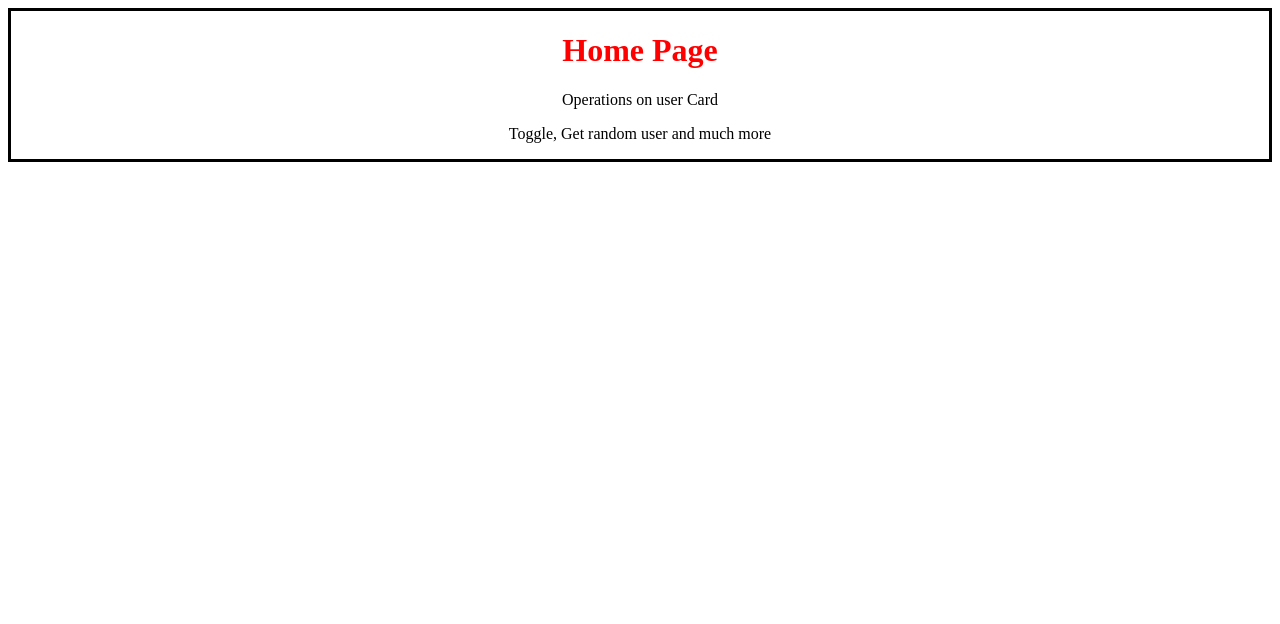
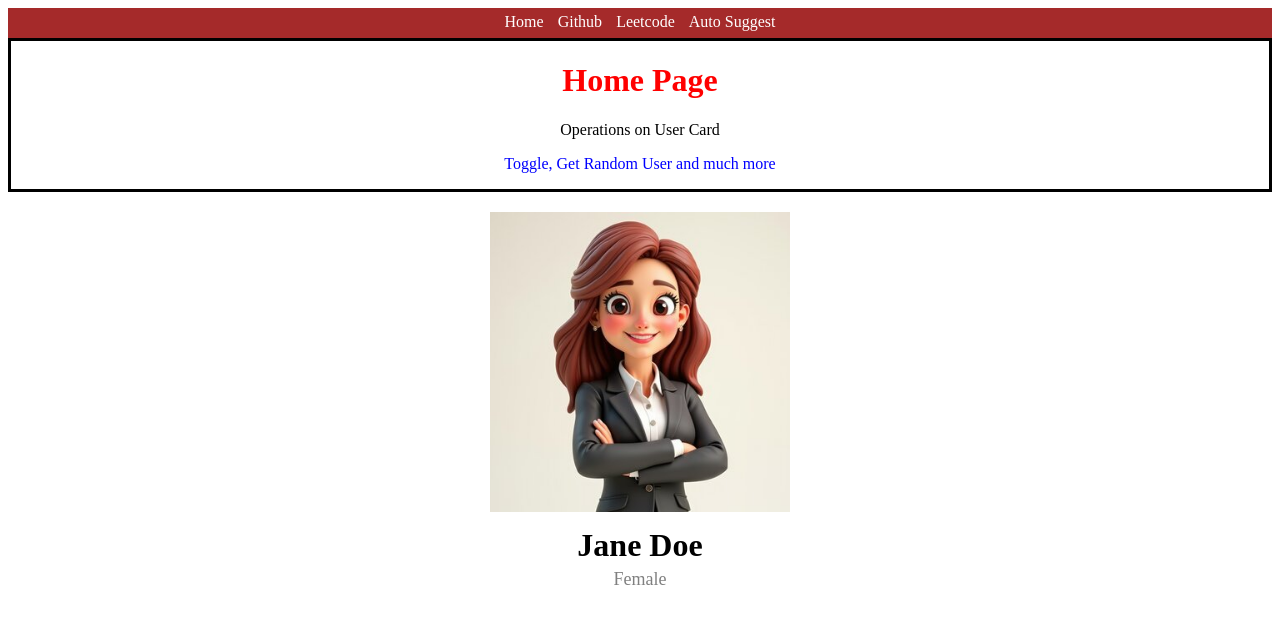
Before and after one commit to rupaishwaryap/bootcamp, a website: page frontend/index.html in a window 1280 px wide. Drawn offline with Linux system fonts and the light colour scheme.

Commit message:
Enhancements

```diff
--- a/frontend/index.css
+++ b/frontend/index.css
@@ -1,12 +1,62 @@
+/* Heading */
 h1 {
     color: red;
 }
 
-/* property : value */
-
+/* Home Intro */
 #home-intro {
     text-align: center;
-
-    /* border shorthand */
     border: 3px solid black;
 }
+
+#home-intro:hover {
+    background-color: burlywood;
+}
+
+#p2 {
+    color: blue;
+}
+
+/* Navigation */
+#nav {
+    text-align: center;
+    background-color: brown;
+    height: 25px;
+    padding-top: 5px;
+}
+
+#nav a {
+    margin: 0 5px;
+    text-decoration: none;
+    color: white;
+}
+
+/* Card */
+#card {
+    display: flex;
+    flex-direction: column;
+    align-items: center;
+    margin-top: 20px;
+}
+
+#card-img {
+    width: 300px;
+    height: 300px;
+}
+
+#card-img img {
+    width: 100%;
+    height: 100%;
+    object-fit: cover;
+}
+
+#card-name {
+    margin: 15px 0 5px;
+    color: black;
+}
+
+#card-gender {
+    margin: 0;
+    font-size: 18px;
+    color: gray;
+}
--- a/frontend/index.html
+++ b/frontend/index.html
@@ -7,11 +7,30 @@
     <link rel="stylesheet" href="index.css">
 </head>
 <body>
-    <div id = "home-intro">
+
+    <div id="nav">
+        <a href="/">Home</a>
+        <a href="https://github.com" target="_blank">Github</a>
+        <a href="https://leetcode.com" target="_blank">Leetcode</a>
+        <a href="./pages/autosuggest.html">Auto Suggest</a>
+    </div>
+
+    <div id="home-intro">
         <h1>Home Page</h1>
-        <p> Operations on user Card</p>
-        <p> Toggle, Get random user and much more</p>
+        <p>Operations on User Card</p>
+        <p id="p2">Toggle, Get Random User and much more</p>
     </div>
+
+    <div id="card">
+        <div id="card-img">
+            <img src="./images/jane.png" alt="Jane Doe">
+        </div>
+
+        <h1 id="card-name">Jane Doe</h1>
+        <p id="card-gender">Female</p>
+    </div>
+
     <script src="index.js"></script>
+
 </body>
 </html>
--- a/frontend/index.js
+++ b/frontend/index.js
@@ -1,2 +1,2 @@
 console.log("Hello from JS");
-alert("Hello from JavaScript!");
+/*alert("Hello from JavaScript!");*/
```
Also changed, not shown: frontend/images/jane.png (added).
